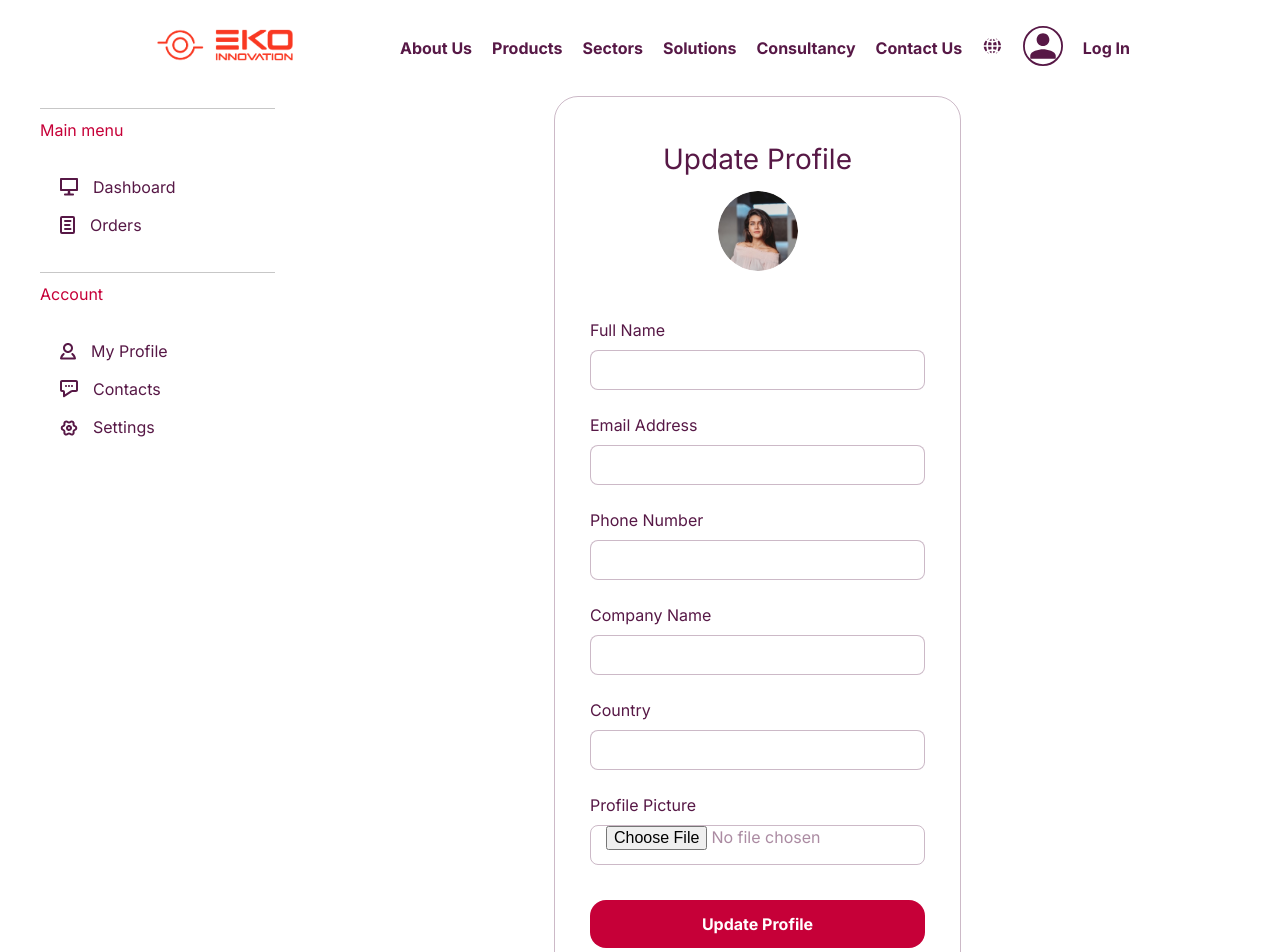
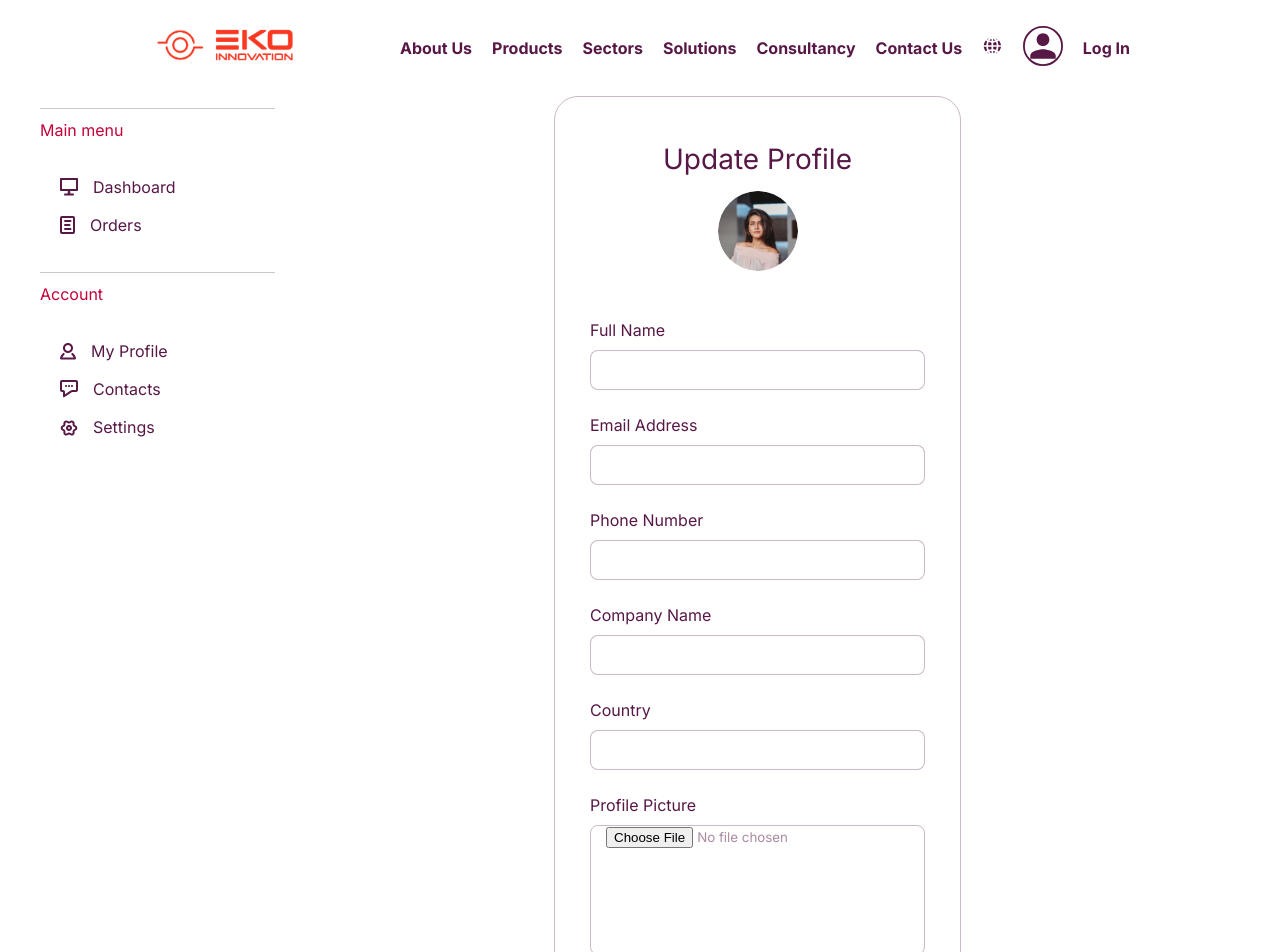
Before and after one commit to ZerdaGul/SoftMinds-Software-Project, a React (Create React App) app in the folder frontend/: page /profile/update-profile in a window 1280 px wide. Shown: the top 952 px of the page. Built offline with nearby package versions, Linux system fonts and the light colour scheme; no server answers.

Commit message:
image field is fixed in update form

```diff
--- a/frontend/src/components/forms/ProfileForm.jsx
+++ b/frontend/src/components/forms/ProfileForm.jsx
@@ -1,19 +1,11 @@
-import React, { useEffect, useState } from 'react';
+import React from 'react';
 import './ProfileForm.scss';
-import { FaEdit } from 'react-icons/fa';
 import { useNavigate } from 'react-router-dom';
 
 import profile_pic from '../../assets/img/profile-pic-default.png';
 
 const ProfileForm = ({initialValues}) => {
     const navigate = useNavigate();
-
-
-    // name: 'John Doe',
-    // email: 'johndoe@example.com',
-    // phone: '123-456-7890',
-    // companyName: 'Doe Inc.',
-    // // country:
 
     const handleEditClick = () => {
         navigate('/profile/update-profile'); // Update Profile sayfasına yönlendir
@@ -28,15 +20,13 @@ const ProfileForm = ({initialValues}) => {
                         alt="Profile"
                         className="profile-picture"
                     />
-                    <FaEdit
-                        className="edit-icon"
-                        onClick={handleEditClick}
-                    />
                 </div>
                 <div className="profile-info">
-                    <h2>{initialValues.companyName || "Company Name"}</h2>
+                    <h2>{initialValues.name || "Your Name"}</h2>
                     <p>{initialValues.email || "user@example.com"}</p>
                 </div>
+                <button className="button button__small"
+                        onClick={handleEditClick}>Edit</button>
             </div>
 
             <form className="form__wrapper">
--- a/frontend/src/components/forms/ProfileForm.scss
+++ b/frontend/src/components/forms/ProfileForm.scss
@@ -1,3 +1,5 @@
+@import '../../style/style.scss';
+
 .profile-form {
   background-color: #F5F2F2;
   border-radius: 24px;
@@ -17,7 +19,7 @@
     align-items: center;
     gap: 20px;
     margin-bottom: 20px;
-    width: 335px;
+    width: 100%;
     justify-content: left;
     margin-top: 15px;
     background-color: #fff;
@@ -32,23 +34,6 @@
         height: 80px;
         border-radius: 50%;
         object-fit: cover;
-      }
-
-      .edit-icon {
-        position: absolute;
-        bottom: 0;
-        right: -10px;
-        background-color: #fff;
-        border-radius: 50%;
-        padding: 5px;
-        cursor: pointer;
-        color: #571846;
-        font-size: 18px;
-        transition: color 0.3s;
-
-        &:hover {
-          color: #571846;
-        }
       }
     }
 
--- a/frontend/src/components/forms/ResetPasswordForm.jsx
+++ b/frontend/src/components/forms/ResetPasswordForm.jsx
@@ -45,12 +45,12 @@ const ResetPasswordForm = ({initialValues}) => {
             email: initialValues.email,
             password: value.password
         }
-
+        resetPassword(formData);
     }
 
-    const ResetPassword = async(formData) => {
+    const resetPassword = async(formData) => {
         try{
-            await ResetPassword(formData)
+            await ResetPassword(formData);
             onLoaded(); // Call onLoaded if successful
         } catch (error) {
             onError(error); // Handle error
@@ -60,7 +60,7 @@ const ResetPasswordForm = ({initialValues}) => {
                         {loaded && createPortal(
                             <InfoModal
                             title={"Success"}
-                            subtitle={"Password is reseted"}
+                            subtitle={"Password is updated"}
                             onClose={() => {
                                 setShowModal(false)
                                 navigate('/');}}/>,
--- a/frontend/src/components/forms/UpdateProfile.jsx
+++ b/frontend/src/components/forms/UpdateProfile.jsx
@@ -1,5 +1,5 @@
-import React, {useState}from 'react';
-import { Formik, Form, Field, ErrorMessage } from 'formik';
+import React, {useState, useEffect}from 'react';
+import { Formik, Form, Field, ErrorMessage, useFormikContext } from 'formik';
 import * as Yup from 'yup';
 import { useNavigate } from 'react-router-dom';
 import {UpdateUser,  } from '../../services/AuthService'
@@ -16,9 +16,19 @@ const UpdateProfile = ({ initialValues,  }) => {
     const [error, setError] = useState(false);
     const [errorMessage, setErrorMessage] = useState('');
     const [showModal, setShowModal] = useState(false);
+    const [imageFile, setImageFile] = useState(null);
+    const [previewUrl, setPreviewUrl] = useState(profile_pic);  // Updated: Separate preview URL
     const navigate = useNavigate();
 
-    // let profilePicture = '';
+    useEffect(() => {
+        if (imageFile) {
+            const objectUrl = URL.createObjectURL(imageFile);
+            setPreviewUrl(objectUrl);
+
+            return () => URL.revokeObjectURL(objectUrl);  // Clean up the URL object when component unmounts
+        }
+    }, [imageFile]);
+
     const onLoaded =() => {
         setLoading(false);
         setLoaded(true);
@@ -71,32 +81,26 @@ const UpdateProfile = ({ initialValues,  }) => {
         phone: Yup.string().required('Phone number is required'),
         companyName: Yup.string().required('Company name is required'),
         country: Yup.string().required('Country is required'),
-        // Add other field validations as needed
+        image: Yup.mixed(),
     });
 
-    // Handle file change for profile picture
-    const handleFileChange = (setFieldValue, event) => {
-        const file = event.currentTarget.files[0];
-        if (file) {
-            setFieldValue('profilePicture', file);
-        }
-    };
+
 
     return (
         <div className="form">
             {showModal && modal}
             <div className="title-fz28">Update Profile</div>
             <Formik
-                initialValues={initialValues}
+                initialValues={{image: null, ...initialValues}}
                 validationSchema={validationSchema}
                 onSubmit={handleSubmit}
             >
-                {({ setFieldValue }) => (
+
                 <Form className="form__wrapper">
                     <div className="profile-header"  style={{justifyContent: "center"}}>
                         <div className="profile-picture-wrapper">
                             <img
-                                    src={profile_pic}
+                                src={previewUrl}
                                 alt="Profile"
                                 className="profile-picture"
                             />
@@ -155,13 +159,11 @@ const UpdateProfile = ({ initialValues,  }) => {
                     </div>
 
                     <div className="input__wrapper">
-                            <label className="form__label" htmlFor="profilePicture">Profile Picture</label>
-                            <input
-                                type="file"
-                                name="profilePicture"
-                                accept="image/*"
-                                onChange={(e) => handleFileChange(setFieldValue, e)}
-                                className="form__input"
+                        <label className="form__label" htmlFor="image">Profile Picture</label>
+                        <Field
+                            name="image"
+                            component={ImageUploadField}
+                            setImageFile={setImageFile}
                         />
                     </div>
 
@@ -169,10 +171,45 @@ const UpdateProfile = ({ initialValues,  }) => {
                         Update Profile
                     </button>
                 </Form>
-                )}
             </Formik>
         </div>
     );
 };
 
 export default UpdateProfile;
+
+
+// Custom Image Upload Field Component
+const ImageUploadField = ({ name, setImageFile }) => {
+    const { setFieldValue } = useFormikContext();
+    const [preview, setPreview] = useState(null);
+
+    const handleImageChange = (event) => {
+      const file = event.currentTarget.files[0];
+      if (file) {
+        setFieldValue(name, file);
+        setImageFile(file);  // Update the external image state
+        setPreview(URL.createObjectURL(file));  // Display a preview
+      }
+    };
+
+    return (
+      <div className='form__input form__input-image-wrapper'>
+        <input
+
+          id={name}
+          name={name}
+          type="file"
+          accept="image/*"
+          onChange={handleImageChange}
+        />
+        {preview && (
+          <img
+            src={preview}
+            alt="preview"
+            className='image'
+          />
+        )}
+      </div>
+    );
+  };
--- a/frontend/src/components/forms/form.scss
+++ b/frontend/src/components/forms/form.scss
@@ -63,6 +63,15 @@
             height: 100%;
             border: none;
         }
+        &-image-wrapper{
+            height: 130px;
+        }
+        .image{
+            width: 80px;
+            height: 80px;
+            margin-top: 10px;
+            object-fit: cover;
+        }
     }
     &__error{
         font-size: 16px;
--- a/frontend/src/services/AuthService.jsx
+++ b/frontend/src/services/AuthService.jsx
@@ -29,8 +29,11 @@ export const DeleteUser = async (id) => {
         });
         return response;
     } catch (error) {
-      if (error.response) {
-        throw new Error(error.response.data); // Ensure error.response.data exists
+
+
+      if (error.errors && error.errors.id) {
+
+        throw new Error(error.errors.id[0]); // Ensure error.response.data exists
       } else {
           throw new Error("An unknown error occurred."); // Catch other errors
       }
```
Also changed, not shown: frontend/src/assets/loading-animation.gif (added), 26 other files (tests, documents, lock files or other folders). Lines whose indentation alone changed are shown as unchanged.
